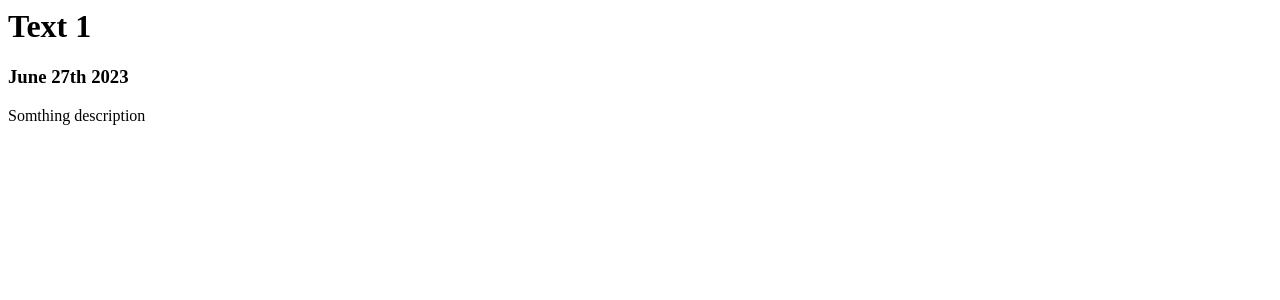
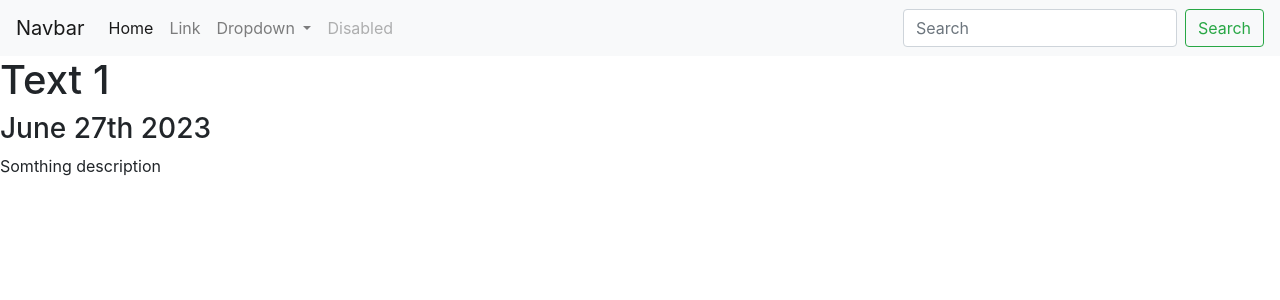
Before and after one commit to ArtVitkovsky/portfolio, a Django app: a page that uses personal_portfolio/blog/templates/blog/detail.html in a window 1280 px wide. Shown: the top 300 px of the page. Run offline with Django 4.2, Linux system fonts and the light colour scheme; data comes from the database, SQL or seed files in the repository.

Commit message:
style: add new style of pages

```diff
--- a/personal_portfolio/blog/templates/blog/all_blogs.html
+++ b/personal_portfolio/blog/templates/blog/all_blogs.html
@@ -1,3 +1,5 @@
+{% extends 'portfolio/base.html' %}
+{% block content %}
 <h1>This is blogs page</h1>
 <h2>Artem has written {{blogs.count }} blog{{ blogs.count|pluralize }}</h2>
 {% for blog in blogs %}
@@ -5,3 +7,4 @@
 <h5>{{ blog.date|date:'M d Y' }}</h5>
 <p>{{ blog.description|striptags|truncatechars:100 }}</p>
 {% endfor %}
+{% endblock %}
--- a/personal_portfolio/blog/templates/blog/detail.html
+++ b/personal_portfolio/blog/templates/blog/detail.html
@@ -1,3 +1,6 @@
+{% extends 'portfolio/base.html' %}
+{% block content %}
 <h1>{{ blog.title }}</h1>
 <h3>{{ blog.date|date:'F jS Y' }}</h3>
 {{ blog.description|striptags }}
+{% endblock %}
--- /dev/null
+++ b/personal_portfolio/portfolio/templates/portfolio/base.html
@@ -0,0 +1,63 @@
+<!doctype html>
+<html lang="en">
+  <head>
+    <!-- Required meta tags -->
+    <meta charset="utf-8">
+    <meta name="viewport" content="width=device-width, initial-scale=1, shrink-to-fit=no">
+
+    <!-- Bootstrap CSS -->
+    <link rel="stylesheet" href="https://cdn.jsdelivr.net/npm/bootstrap@4.6.2/dist/css/bootstrap.min.css" integrity="sha384-xOolHFLEh07PJGoPkLv1IbcEPTNtaed2xpHsD9ESMhqIYd0nLMwNLD69Npy4HI+N" crossorigin="anonymous">
+
+    <title>Hello, world!</title>
+  </head>
+  <body>
+    <nav class="navbar navbar-expand-lg navbar-light bg-light">
+        <a class="navbar-brand" href="#">Navbar</a>
+        <button class="navbar-toggler" type="button" data-toggle="collapse" data-target="#navbarSupportedContent" aria-controls="navbarSupportedContent" aria-expanded="false" aria-label="Toggle navigation">
+        <span class="navbar-toggler-icon"></span>
+        </button>
+
+      <div class="collapse navbar-collapse" id="navbarSupportedContent">
+          <ul class="navbar-nav mr-auto">
+            <li class="nav-item active">
+                <a class="nav-link" href="#">Home <span class="sr-only">(current)</span></a>
+            </li>
+            <li class="nav-item">
+                <a class="nav-link" href="#">Link</a>
+            </li>
+            <li class="nav-item dropdown">
+            <a class="nav-link dropdown-toggle" href="#" role="button" data-toggle="dropdown" aria-expanded="false">
+              Dropdown
+            </a>
+            <div class="dropdown-menu">
+              <a class="dropdown-item" href="#">About</a>
+              <a class="dropdown-item" href="#">Another action</a>
+              <div class="dropdown-divider"></div>
+              <a class="dropdown-item" href="#">Something else here</a>
+            </div>
+          </li>
+          <li class="nav-item">
+            <a class="nav-link disabled">Disabled</a>
+          </li>
+        </ul>
+        <form class="form-inline my-2 my-lg-0">
+          <input class="form-control mr-sm-2" type="search" placeholder="Search" aria-label="Search">
+          <button class="btn btn-outline-success my-2 my-sm-0" type="submit">Search</button>
+        </form>
+      </div>
+    </nav>
+    {% block content %}{% endblock %}
+    <!-- Optional JavaScript; choose one of the two! -->
+
+    <!-- Option 1: jQuery and Bootstrap Bundle (includes Popper) -->
+    <script src="https://cdn.jsdelivr.net/npm/jquery@3.5.1/dist/jquery.slim.min.js" integrity="sha384-DfXdz2htPH0lsSSs5nCTpuj/zy4C+OGpamoFVy38MVBnE+IbbVYUew+OrCXaRkfj" crossorigin="anonymous"></script>
+    <script src="https://cdn.jsdelivr.net/npm/bootstrap@4.6.2/dist/js/bootstrap.bundle.min.js" integrity="sha384-Fy6S3B9q64WdZWQUiU+q4/2Lc9npb8tCaSX9FK7E8HnRr0Jz8D6OP9dO5Vg3Q9ct" crossorigin="anonymous"></script>
+
+    <!-- Option 2: Separate Popper and Bootstrap JS -->
+    <!--
+    <script src="https://cdn.jsdelivr.net/npm/jquery@3.5.1/dist/jquery.slim.min.js" integrity="sha384-DfXdz2htPH0lsSSs5nCTpuj/zy4C+OGpamoFVy38MVBnE+IbbVYUew+OrCXaRkfj" crossorigin="anonymous"></script>
+    <script src="https://cdn.jsdelivr.net/npm/popper.js@1.16.1/dist/umd/popper.min.js" integrity="sha384-9/reFTGAW83EW2RDu2S0VKaIzap3H66lZH81PoYlFhbGU+6BZp6G7niu735Sk7lN" crossorigin="anonymous"></script>
+    <script src="https://cdn.jsdelivr.net/npm/bootstrap@4.6.2/dist/js/bootstrap.min.js" integrity="sha384-+sLIOodYLS7CIrQpBjl+C7nPvqq+FbNUBDunl/OZv93DB7Ln/533i8e/mZXLi/P+" crossorigin="anonymous"></script>
+    -->
+  </body>
+</html>
--- a/personal_portfolio/portfolio/templates/portfolio/home.html
+++ b/personal_portfolio/portfolio/templates/portfolio/home.html
@@ -1,3 +1,5 @@
+{% extends 'portfolio/base.html' %}
+{% block content %}
  <h1>Artem's Vitkovsky portfolio</h1>
  {% load static %}
  <a href="{% url 'blog:all_blogs' %}">Blog</a>
@@ -12,3 +14,4 @@
  <br><a href="{{ project.url }}">Link</a>
  {% endif %}
  {% endfor %}
+{% endblock %}
```
Lines whose indentation alone changed are shown as unchanged.
